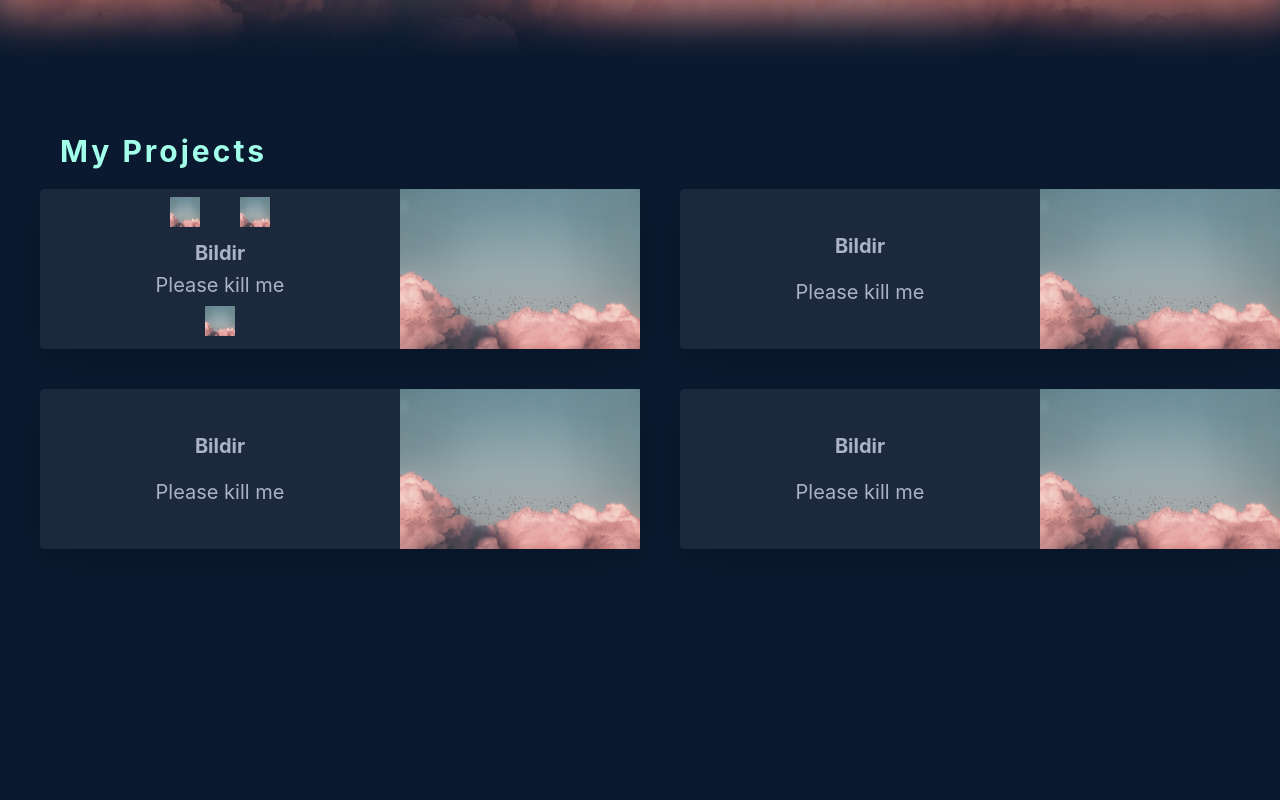
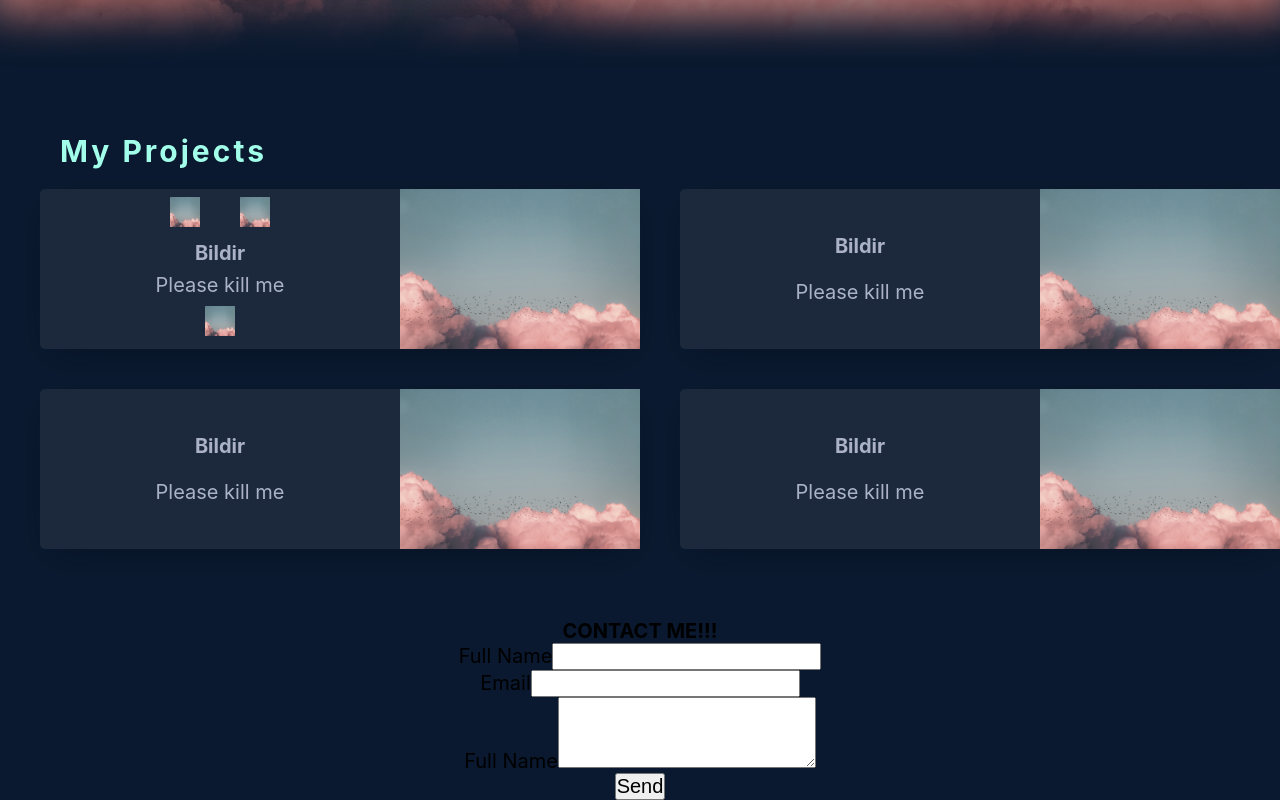
Before and after one commit to cankat-orum/reactjs-portfolio-website, a React (Create React App) app: page / in a window 1280 px wide. Shown: the part 717-1517 px from the top of the page. Before the commit the page ends 1336 px from the top, so only its background shows below. Built offline with nearby package versions, Linux system fonts and the light colour scheme.

Commit message:
Contact Form frontend added.
- form data structure inside state
- added form frontend using react-bootstrap
- submit button feedback text
- textbox onChange and button onSubmit functions.

```diff
--- a/package.json
+++ b/package.json
@@ -6,7 +6,10 @@
     "@testing-library/jest-dom": "^4.2.4",
     "@testing-library/react": "^9.5.0",
     "@testing-library/user-event": "^7.2.1",
+    "axios": "^0.20.0",
+    "bootstrap": "^4.5.2",
     "react": "^16.13.1",
+    "react-bootstrap": "^1.3.0",
     "react-dom": "^16.13.1",
     "react-icons": "^3.10.0",
     "react-scripts": "^3.4.3",
--- a/src/App.js
+++ b/src/App.js
@@ -2,6 +2,7 @@ import React from "react";
 import Header from "./Header";
 import AboutMe from "./AboutMe";
 import Projects from "./Projects";
+import ContactForm from "./ContactForm";
 import "./App.css";
 
 function App() {
@@ -9,6 +10,7 @@ function App() {
     <div className="App">
       <AboutMe />
       <Projects />
+      <ContactForm />
       <footer></footer>
     </div>
   );
--- /dev/null
+++ b/src/ContactForm.css
@@ -0,0 +1,9 @@
+.success-msg {
+  color: #57a773;
+  padding: 10px 15px;
+}
+
+.err-msg {
+  color: #ee6352;
+  padding: 10px 15px;
+}
--- /dev/null
+++ b/src/ContactForm.js
@@ -0,0 +1,91 @@
+import React from "react";
+import "./ContactForm.css";
+import Form from "react-bootstrap/Form";
+import Button from "react-bootstrap/Button";
+
+class ContactForm extends React.Component {
+  state = {
+    name: "",
+    email: "",
+    message: "",
+    disabled: false,
+    emailSent: null,
+  };
+
+  handleChange = (event) => {
+    const target = event.target;
+    const value = target.type === "checkbox" ? target.checked : target.value; // if type of target is checkbox, value is checked, else value is value.
+    const name = target.name;
+
+    this.setState({
+      [name]: value,
+    });
+  };
+
+  handleSubmit = (event) => {
+    event.preventDefault(); // prevents page refresh when submit button pressed.
+    this.setState({
+      disabled: true,
+    });
+  };
+
+  render() {
+    return (
+      <div>
+        <h1>CONTACT ME!!!</h1>
+        <div>
+          <Form onSubmit={this.handleSubmit}>
+            <Form.Group>
+              <Form.Label htmlFor="full-name">Full Name</Form.Label>
+              <Form.Control
+                id="full-name"
+                name="name"
+                type="text"
+                value={this.state.name}
+                onChange={this.handleChange}
+              />
+            </Form.Group>
+            <Form.Group>
+              <Form.Label htmlFor="email">Email</Form.Label>
+              <Form.Control
+                id="email"
+                name="email"
+                type="email"
+                value={this.state.email}
+                onChange={this.handleChange}
+              />
+            </Form.Group>
+            <Form.Group>
+              <Form.Label htmlFor="message">Full Name</Form.Label>
+              <Form.Control
+                id="message"
+                name="message"
+                as="textarea"
+                rows="3"
+                value={this.state.message}
+                onChange={this.handleChange}
+              />
+            </Form.Group>
+            <Button
+              className="d-inline-block"
+              variant="primary"
+              type="submit"
+              disabled={this.state.disabled}
+            >
+              Send
+            </Button>
+
+            {this.state.emailSent === true && (
+              <p className="d-inline success-msg">Email Send</p>
+            )}
+            {this.state.emailSent === false && (
+              <p className="d-inline err-msg">Email Not Send</p>
+            )}
+          </Form>
+        </div>
+      </div>
+    );
+  }
+}
+
+export default ContactForm;
```
Also changed, not shown: 1 other file (tests, documents, lock files or other folders).
